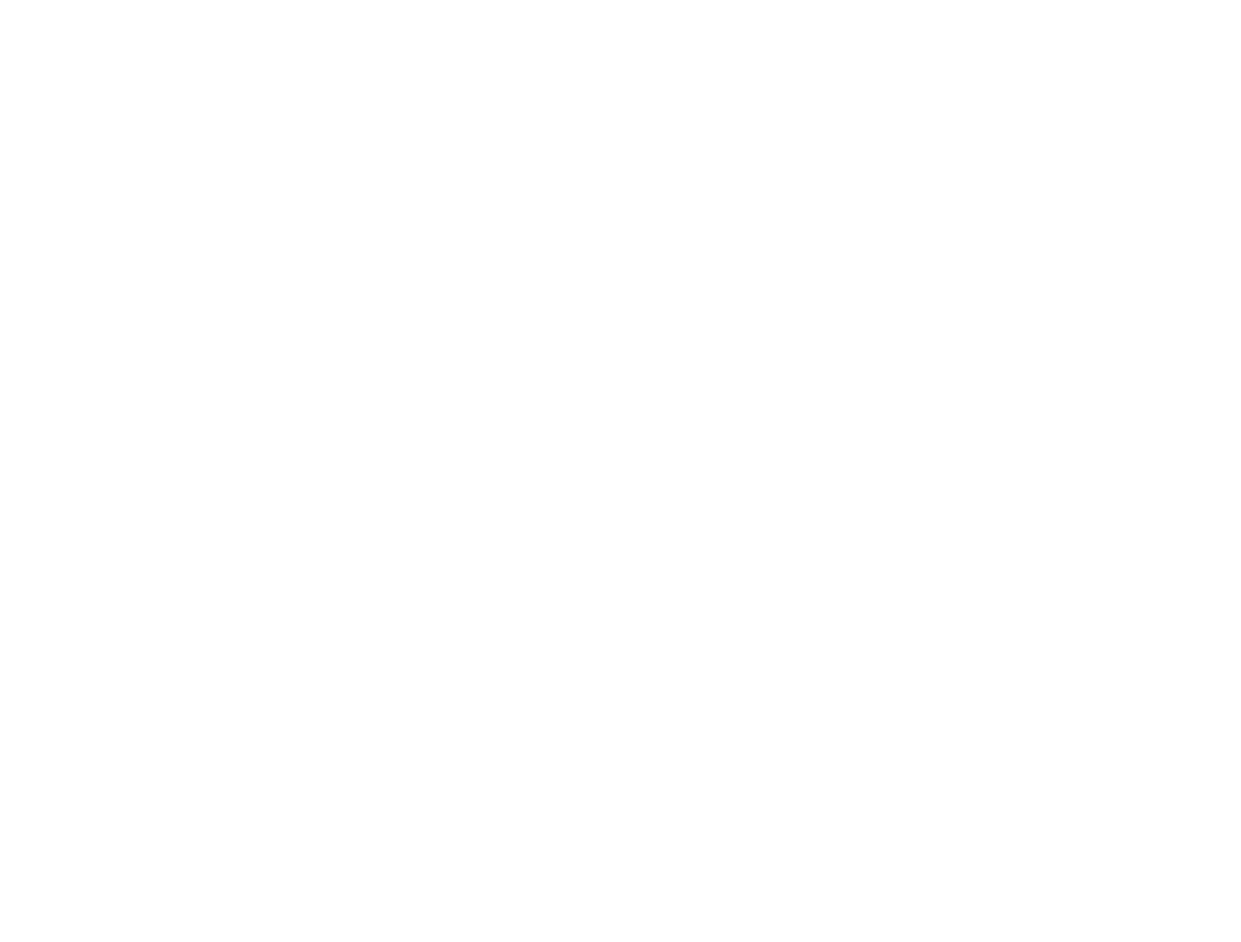
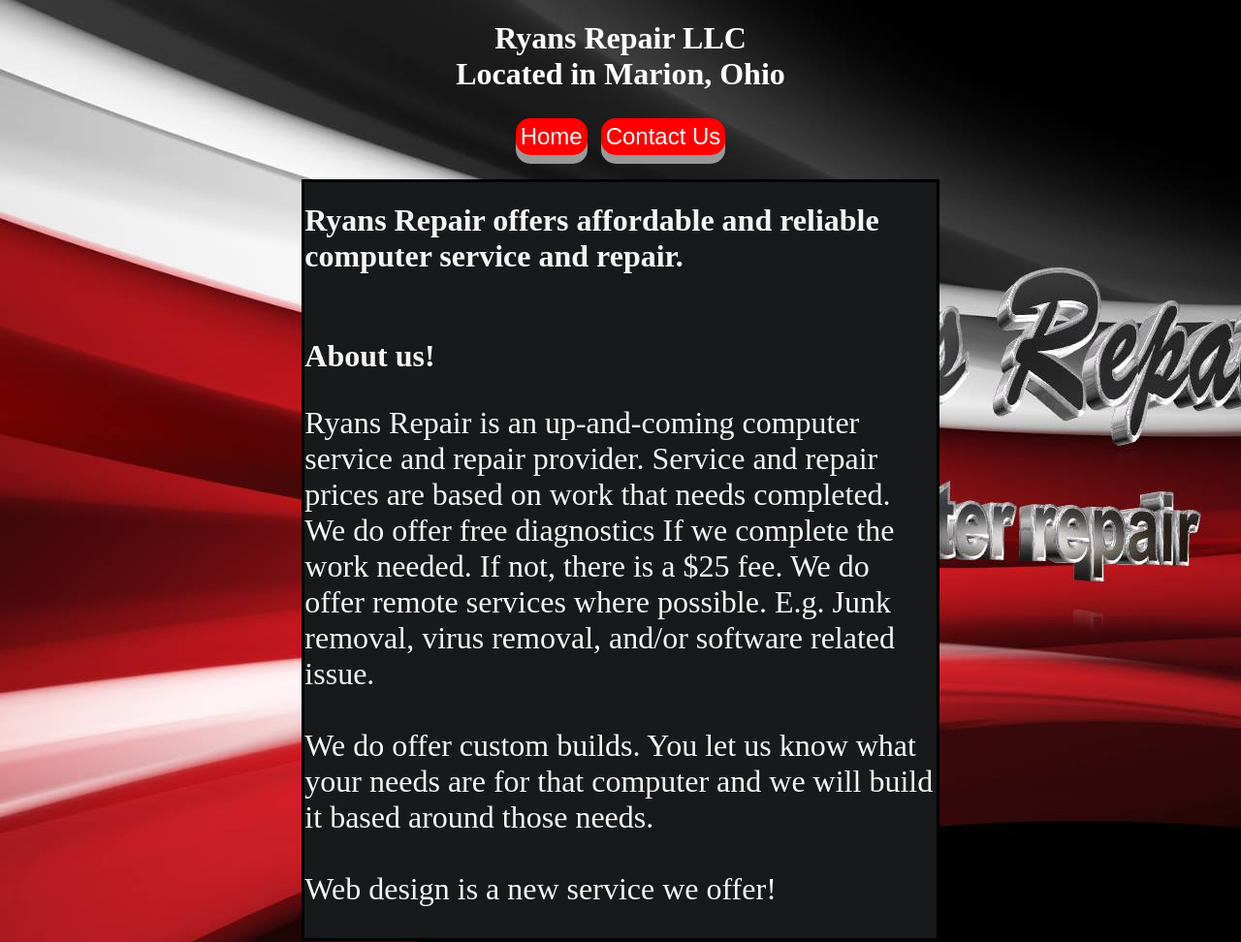
Before and after one commit to Lilcrash15/Ryans-Repair, a plain HTML site: page index.html in a window 1280 px wide. Shown: the top 972 px of the page at 97% size. Before the commit the page ends 800 px from the top, so only its background shows below. Drawn offline with Linux system fonts and the light colour scheme.

Commit message:
Uploading all files

```diff
--- a/RRCSS.css
+++ b/RRCSS.css
@@ -0,0 +1,62 @@
+body{
+    background-image: url(RR-logo.jpg);
+    background-repeat: no-repeat;
+}
+
+.title{
+    margin: auto;
+    text-align: center;
+    color: white;
+}
+
+.body{
+    background-color: #18191a;
+    border: black;
+    border-style: solid;
+    border-width: auto;
+    color: whitesmoke;
+    margin-left: 24%;
+    margin-right: 24%;
+
+}
+
+.contactBody{
+    background-color: #18191a;
+    border: black;
+    border-style: solid;
+    border-width: auto;
+    color: whitesmoke;
+    margin-top: 15px;
+    margin-left: 24%;
+    margin-right: 24%;
+}
+
+.list{
+    font-size: xx-large;
+}
+
+.about{
+    font-size: xx-large;
+}
+
+.button{
+    display: inline-block;
+    padding: 5px 5px;
+    font-size: 24px;
+    cursor: pointer;
+    text-align: center;
+    text-decoration: none;
+    outline: #fff;
+    background-color: red;
+    color: white;
+    border: 5px;
+    border-radius: 15px;
+    box-shadow: 0 9px #999;
+    margin: 5px;
+    margin-bottom: 25px;
+}
+
+.email{
+    text-align: center;
+    margin-top: 225px;
+}
--- a/index.html
+++ b/index.html
@@ -4,8 +4,39 @@
     <meta charset="UTF-8">
     <meta name="viewport" content="width=device-width, initial-scale=1.0">
     <title>Ryans Repair LLC Home</title>
+    <link rel="stylesheet" href="RRCSS.css">
 </head>
 <body>
+    <!--Title-->
+    <div class="title">
+        <h1>
+        Ryans Repair LLC <br> Located in Marion, Ohio
+        </h1>
+    </div>
+    <!--Nav Start-->
+    <nav style="text-align: center;">
+        <input type="button" value="Home" class="button" onclick="window.location.href='index.html'" >
+        <input type="button" value="Contact Us" class="button" onclick="window.location.href='contact-us.html'" >
+    </nav>
 
+    <!--Body Start-->
+    <div class="body">
+        <h1>
+            Ryans Repair offers affordable and reliable computer service and repair.
+        </h1>
+        <br>
+        <h2 class="about">
+            About us!
+        </h2>
+        <p class="about">
+            Ryans Repair is an up-and-coming computer service and repair provider. Service and repair prices are based on work that needs completed.
+            We do offer free diagnostics If we complete the work needed. If not, there is a $25 fee. We do offer remote services where possible. E.g. Junk removal, virus removal,
+            and/or software related issue. <br>
+            <br>
+            We do offer custom builds. You let us know what your needs are for that computer and we will build it based around those needs. <br>
+            <br>
+            Web design is a new service we offer!
+        </p>
+    </div>
 </body>
 </html>
```
Also changed, not shown: contact-us.html (added, +35 -0 lines), index.js (added, +18 -0 lines), RR-logo.jpg (added).
